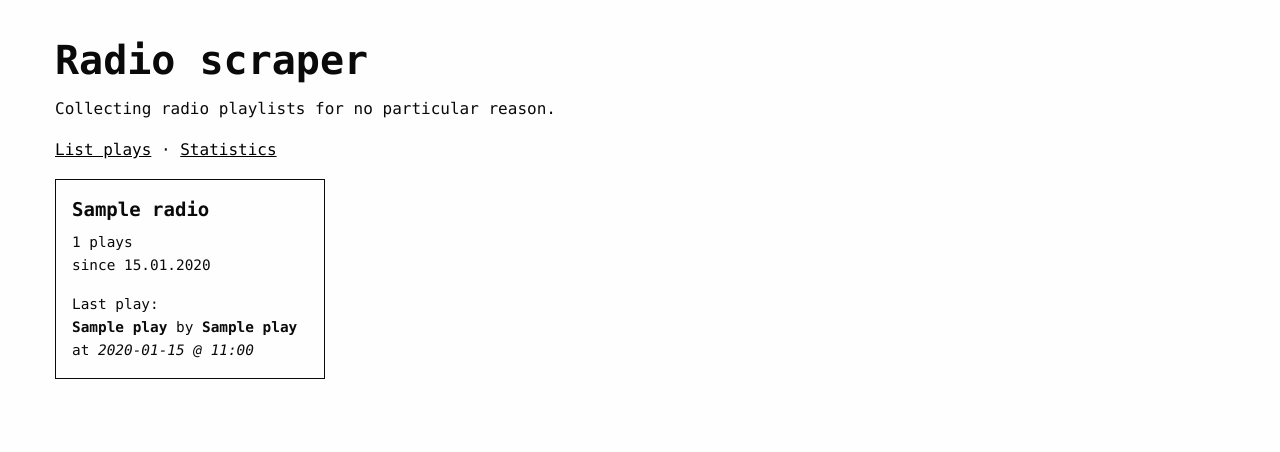
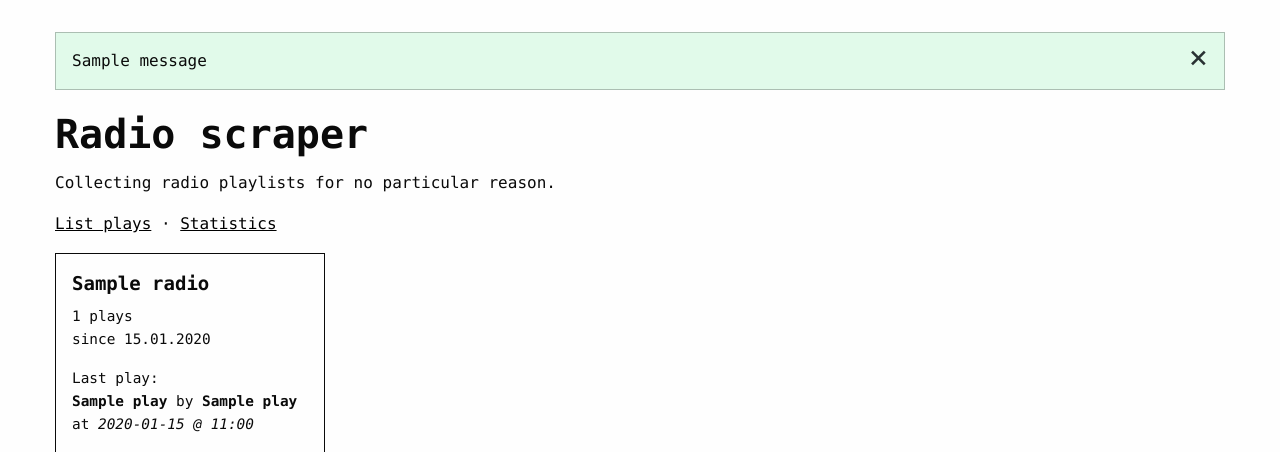
Before and after one commit to ihabunek/radioscraper, a Django app: page / in a window 1280 px wide. Shown: the part 77-529 px from the top of the page. Run offline with Django 3.2, Linux system fonts and the light colour scheme; tables that the repository leaves empty hold one stand-in row (values such as "Sample post"); one stand-in notice (Sample message) is shown; parts of the project's set-up code (start-up, migrations or seed data) failed here and were passed over.

Commit message:
Show messages in base template

```diff
--- a/radio/templates/radio/base.html
+++ b/radio/templates/radio/base.html
@@ -26,5 +26,8 @@
       </div>
     </div>
   </div>
+
+  {% include "radio/partial/messages.html" %}
+
   {% block content %}{% endblock %}
 {% endblock %}
--- /dev/null
+++ b/radio/templates/radio/partial/messages.html
@@ -0,0 +1,19 @@
+{% comment %}
+Displays Django messages.
+https://docs.djangoproject.com/en/1.11/ref/contrib/messages/
+{% endcomment %}
+
+{% if messages %}
+<div class="grid-container">
+    <div class="messages">
+        {% for message in messages %}
+            <div class="callout {{ message.tags }}" data-closable>
+                {{ message }}
+                <button class="close-button" aria-label="Dismiss alert" type="button" data-close>
+                    <span aria-hidden="true">&times;</span>
+                </button>
+            </div>
+        {% endfor %}
+    </div>
+</div>
+{% endif %}
```
Also changed, not shown: radioscraper/settings.py (+14 -0 lines).
